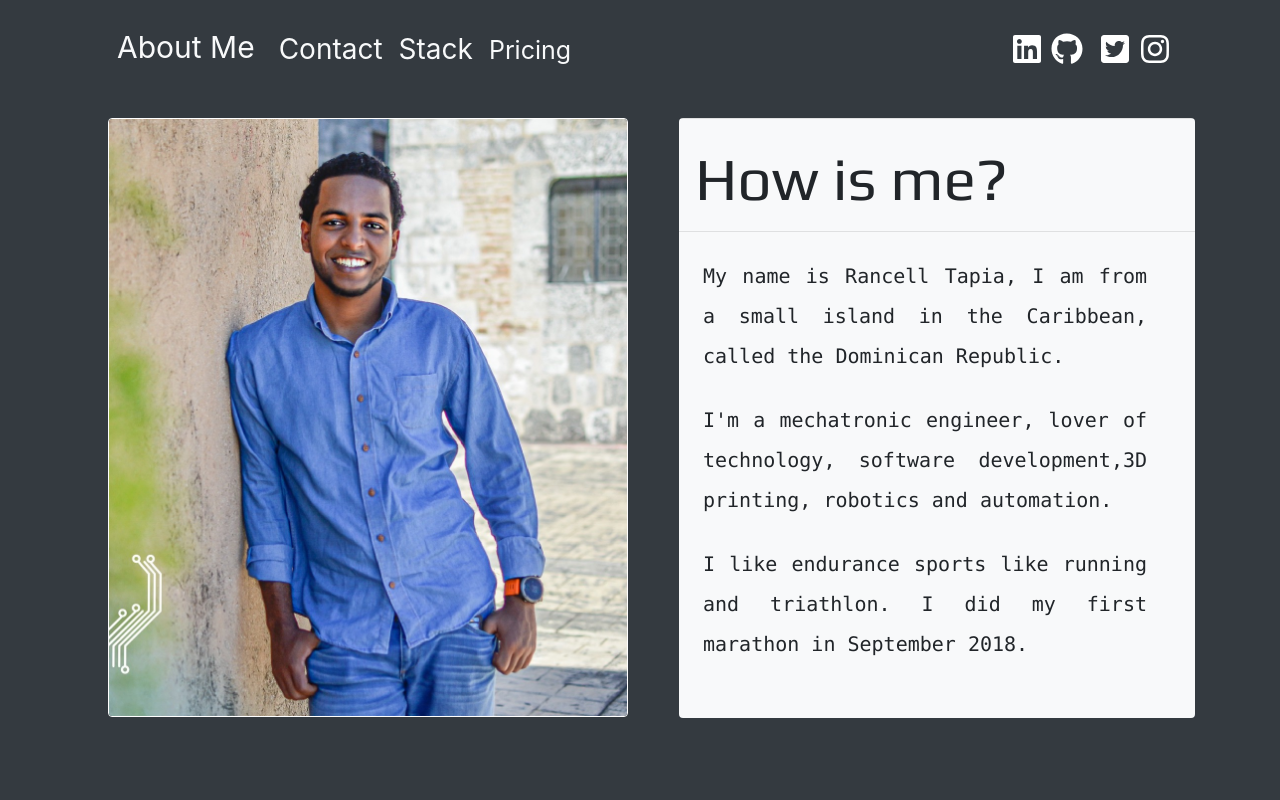
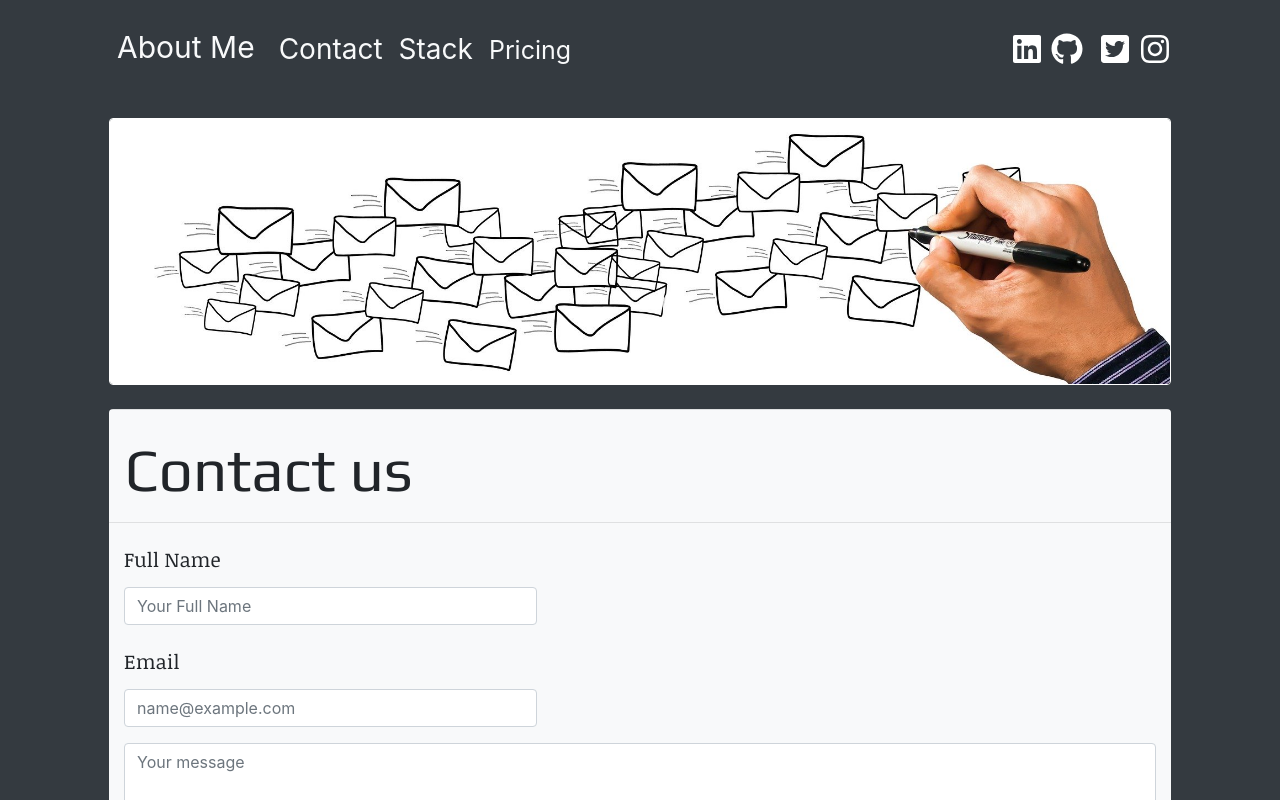
Before and after one commit to RancellTapia/Rancell-Portfolio, a React (Create React App) app: page / in a window 1280 px wide. Shown: the top 800 px of the page. Built offline with nearby package versions, Linux system fonts and the light colour scheme.

Commit message:
Working on contact component

```diff
--- a/src/App.css
+++ b/src/App.css
@@ -21,63 +21,59 @@ body {
     background-color: #343a40;
 }
 
-.in {
+.linkedin {
     color: rgb(255, 255, 255);
     font-size: 2rem;
     transition: color font-size 1s;
 }
 
-.gh {
+.github {
     color: rgb(255, 255, 255);
     font-size: 2rem;
     transition: color font-size 1s;
 }
 
-.tw {
+.twitter {
     color: rgb(255, 255, 255);
     font-size: 2rem;
     transition: color font-size 1s;
 }
 
-.ig {
+.instagram {
     color: rgb(255, 255, 255);
     font-size: 2rem;
     transition: color font-size 1s;
 }
 
-.lcc {
+.location {
     color: rgb(255, 255, 255);
     font-size: 2rem;
     transition: color font-size 1s;
 }
 
-.in:hover{
+.linkedin:hover{
     font-size: 3.5rem;
     color: #00d9ff;
 }
 
-.gh :hover{
-    font-size: 3.5rem;
+.github :hover{
+    font-size: 2.3rem;
     color: #211F1F;
 }
 
-.tw :hover{
+.twitter :hover{
     font-size: 3.5rem;
     color: #00acee;
 }
 
-.ig :hover{
+.instagram :hover{
     font-size: 3.5rem;
     color: #c32aa3;
 }
 
-.lcc :hover{
-    font-size: 3rem;
+.location :hover{
+    font-size: 2.1rem;
     color: #ff0000;
-}
-
-body {
-    background-color: #343a40;
 }
 
 .f1{
@@ -86,10 +82,7 @@ body {
     text-align: center;
     font-size: 20px;
     font-weight: 200;
-
  }
-
-
 
 .ft0 {
     margin-top: -190px;
@@ -116,10 +109,8 @@ body {
 }
 
 .ft5 {
-    margin-top: 70px;
+    margin-top: 113px;
 }
-
-
 
 .lc{
     justify-content: center;
@@ -139,93 +130,45 @@ a{
 }
 
 .image{
-    width: 520px;
-    height: auto;
+    display: block;
+    margin-left: auto;
+    margin-right: auto;
+    width: 90%;
 }
-@media screen and (max-width: 2000px){
 
-    .img{
-        height: 650px;
-        width: 550px;
-        align-self: center;
-        border-style: solid;
-        border-color: white;
-        border-width: 2px;
-        border-radius: 10px;
+.letters{
+    display: block;
+    margin-left: auto;
+    margin-right: auto;
+    width: 100%;
+}
+@media screen and (min-width: 1200px){
+    .content{
+        height: 560px;
+    }
+}
 
-    }
-
-    .container2 {
-        display: grid;
-        grid-template-columns: 50% 50%;
-        grid-template-rows: minmax(200px,500px);
-        grid-gap: 70px;
-        row-gap: 70px;
-        padding-left: 30px;
-        padding-right: 75px;
-
-    }
-    .uno{
-        padding-right: 15px;
-    }
-
-    .uno1 {
-        height: 650px;
-
-    }
+@media screen and (max-width: 1200px){
 
 }
 
+@media screen and (max-width: 992px){
 
-@media screen and (max-width: 1200px){
+}
 
-    .img{
-        display: block;
-        margin-left: auto;
-        margin-right: auto;
-
-        height: 600px;
-        width: 500px;
-        border-style: solid;
-        border-color: white;
-        border-width: 2px;
-        border-radius: 10px;
+@media screen and (max-width: 768px){
 
 
-    }
-
-    .container1 {
-        display: grid;
-        grid-template-columns: 1fr 1fr;
-        grid-auto-rows: minmax(auto, 60px);
-    }
-
-    .net {
-        justify-self: end;
-        padding-right: 10px;
-    }
-    .container2 {
-        display: grid;
-        grid-template-columns: 1fr;
-
-    }
-
-    .uno{
-        display: block;
-        margin-left: auto;
-        margin-right: auto;
-        padding-top: 80px;
-        width: 530px;
-    }
-    .uno1 {
-        height: 500px;
-
-    }
 
     .ft0 {
         margin-top: -190px;
     }
+
     .ft5 {
         margin-top: 80px;
     }
 }
+
+@media screen and (max-width: 576px){
+
+}
--- a/src/App.js
+++ b/src/App.js
@@ -9,10 +9,7 @@ import Contact from "../src/Component/Contact";
 
 function App() {
 
-  const [ componentName, setComponentName ] = useState('about');
-
-  console.log(componentName);
-
+  const [ componentName, setComponentName ] = useState('contact');
 
   return (
 
--- a/src/Component/Aboutme.js
+++ b/src/Component/Aboutme.js
@@ -5,12 +5,12 @@ const Aboutme = () => {
     return (
         <div className = "container">
             <div className = "row">
-                <div className = "col-xl-6 col-lg-12">
+                <div className = "col-xl-6  col-lg-12 col-md-12 col-sm-12">
                     <Photo/>
                 </div>
 
-                <div className = "col-xl-6 col-lg-12">
-                    <div className = "bg-light rounded ml-4 mt-4" style= {{height: "600px"}}>
+                <div className = "col-xl-6 col-lg-12 col-md-12 col-sm-12 ">
+                    <div className = "bg-light rounded  mt-4 content">
                         <hr/>
                         <h1 className = " ml-3 mt-4 font-title"> How is me? </h1>
                         <hr className = "bg-black"/>
@@ -23,21 +23,6 @@ const Aboutme = () => {
                     </div>
                 </div>
             </div>
-
-            {/* <div className="uno">
-                <div className = " bg-white rounded mt-4 ml-3 uno1">
-                    <div className = "text-center">
-                        <h1 className = "display-4 d-inline-block mr-4 text-secondary">About </h1>
-                        <h1 className = "display-3 d-inline-block mt-2"><b> Me</b></h1>
-                        <hr className = "bg-black"/>
-
-                        <div className = "ml-3">
-                            <h4 className = "text-justify ">My name is Rancell Tapia</h4>
-                        </div>
-
-                    </div>
-                </div>
-            </div> */}
         </div>
       );
 }
--- a/src/Component/Contact.js
+++ b/src/Component/Contact.js
@@ -1,32 +1,66 @@
 import React from 'react';
-import Photo from './Photo';
+import letters from './letters.jpg';
 
 const Contact = () => {
     return (
 
-        <>
-            <Photo/>
-            <div className="uno">
-                <div className = " bg-white rounded mt-4 ml-3 uno1">
-                    <div className = "text-center">
-                        <h1 className = "display-4 d-inline-block mr-4 mt-4 text-secondary">Con<b>tact</b></h1>
+        <div className = "container">
+            <div className = "ml-4 mr-4">
+                <div className = "row">
+                    <div className = "col-xl-12  col-lg-12 col-md-12 col-sm-12 mt-4">
+                        <img src = {letters}
+                            className = "rounded border border-white letters"
+                            alt = ""
+                        />
+                    </div>
 
-                        <hr className = "bg-black"/>
+                    <div className = "col-xl-12 col-lg-12 col-md-12 col-sm-12 ">
+                        <div className = "bg-light rounded  mt-4">
+                            <hr/>
+                            <h1 className = " ml-3 mt-4 font-title"> Contact us </h1>
+                            <hr className = "bg-black"/>
 
-                        <div className = "container mt-5">
-                            <div className = "row">
-                                <div className = "col-md-3 text-center">
-                                    <h5>Subject</h5>
+                            <form>
+                                <div className = "container">
+                                    <div className = "form-group">
+                                        <label className = "font-body">Full Name</label>
+                                        <input
+                                            type = "name"
+                                            className = "form-control"
+                                            id = "name"
+                                            placeholder = "Your Full Name"
+                                            style = {{width: "40%"}}
+                                        />
+                                    </div>
+
+                                    <div className = "form-group">
+                                        <label className = "font-body">Email</label>
+                                        <input
+                                            type = "email"
+                                            className = "form-control"
+                                            id = "email"
+                                            placeholder = "name@example.com"
+                                            style = {{width: "40%"}}
+                                        />
+                                    </div>
+
+                                    <div className = "form-group">
+                                        <textarea className = "form-control" rows = "5" placeholder = "Your message"/>
+                                    </div>
+
+                                    <div className = "form-group">
+                                        <button type="button" class="btn btn-primary">Send Email</button>
+                                    </div>
+
+                                    <hr/>
                                 </div>
-                                <div className = "col-md-9">
-                                    <input/>
-                                </div>
-                            </div>
+                            </form>
                         </div>
                     </div>
                 </div>
             </div>
-        </>
+
+        </div>
      );
 }
 
--- a/src/Component/Navbar.js
+++ b/src/Component/Navbar.js
@@ -53,7 +53,7 @@ const Navbar = ({setComponentName}) => {
         // </div>
 
         <div className = "container">
-            <div className = "bg-white">
+            <div className = "bg-white ml-0">
                 <div className = "bg-dark">
                     <nav
                         className = "navbar  navbar-light"
--- a/src/Component/Photo.js
+++ b/src/Component/Photo.js
@@ -5,11 +5,10 @@ const Photo = () => {
     return (
 
         //Foto de about
-        <div className = " col-md-6 mt-4 ml-2 bg-dark" >
+        <div className = "  mt-4  bg-dark" >
             <img src = {pic}
-                className = "img-responsive rounded border border-white"
-                style = {{width: "520px"}}
-                alt = "Responsive image"
+                className = "rounded border border-white image"
+                alt = ""
             />
         </div>
      );
--- a/src/Component/Socialnet.js
+++ b/src/Component/Socialnet.js
@@ -7,40 +7,21 @@ import '../App.css';
 
 const Socialnet = () => {
     return (
-        // <IconContext.Provider value = {{size:'2rem', color: 'black'}}>
-
-        //         <div className = "btn-group-vertical rounded-pill bg-white mt-5 " role = "group" style = {{height: "135px"}}>
-        //             <a className = "m-2" href = "#">
-        //                 <FaGithub/>
-        //             </a>
-
-        //             <a className = "mr-2 ml-2" href = "#">
-        //                 <FaTwitterSquare/>
-        //             </a>
-
-        //             <a className = "m-2" href = "#">
-        //                 <FaInstagram/>
-        //             </a>
-
-        //         </div>
-        // </IconContext.Provider>
-
-
 
         <div className = "btn-toolbar rounded-pill " role = "toolbar"  >
-            <a className = "ml-2 mt-2 mb-2 in" href = "#">
+            <a className = "ml-2 mt-2 mb-2 linkedin" href = "#">
                 <FaLinkedin/>
             </a>
 
-            <a className = "m-2 mt-2 gh" href = "#">
+            <a className = "m-2 mt-2 github" href = "#">
                 <FaGithub />
             </a>
 
-            <a className = "m-2 mt-2 tw" href = "#">
+            <a className = "m-2 mt-2 twitter" href = "#">
                 <FaTwitterSquare/>
             </a>
 
-            <a className = "mt-2 mr-2 ig" href = "#">
+            <a className = "mt-2 mr-2 instagram" href = "#">
                 <FaInstagram />
             </a>
 
```
Also changed, not shown: src/Component/Footer.js (+3 -9 lines), src/Component/letters.jpg (added).
